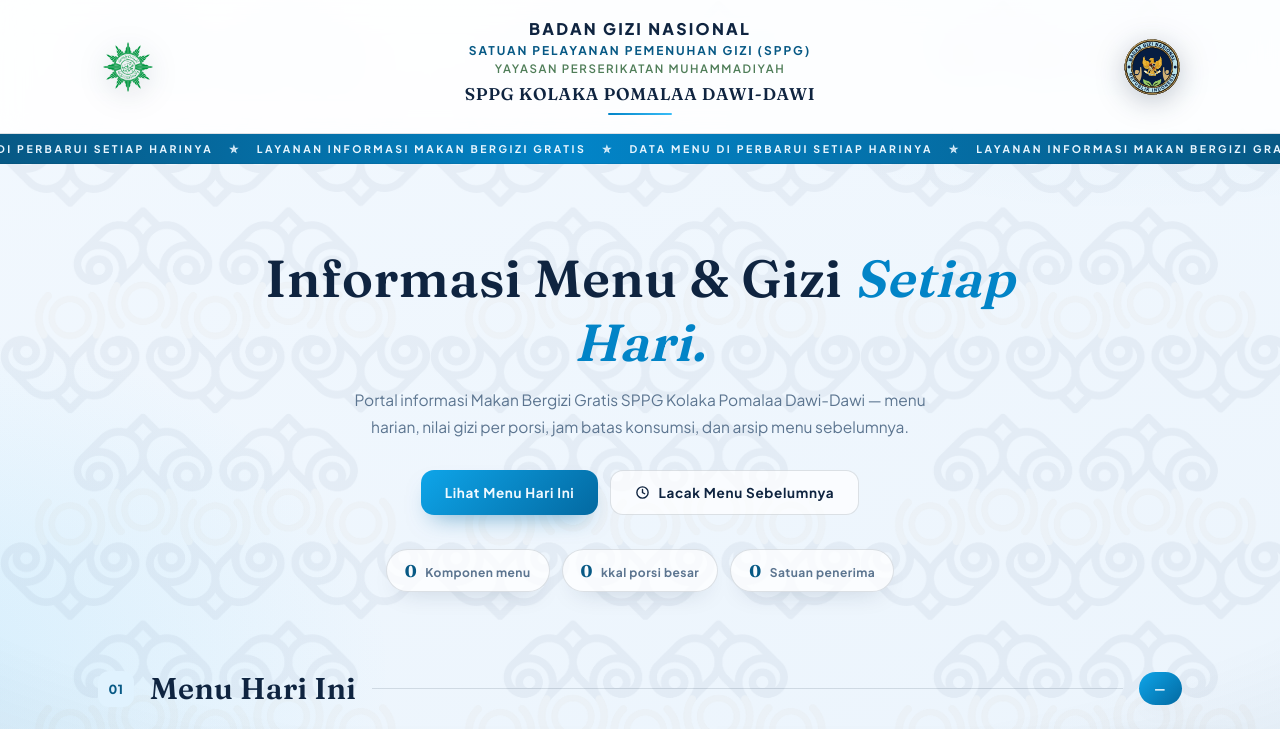
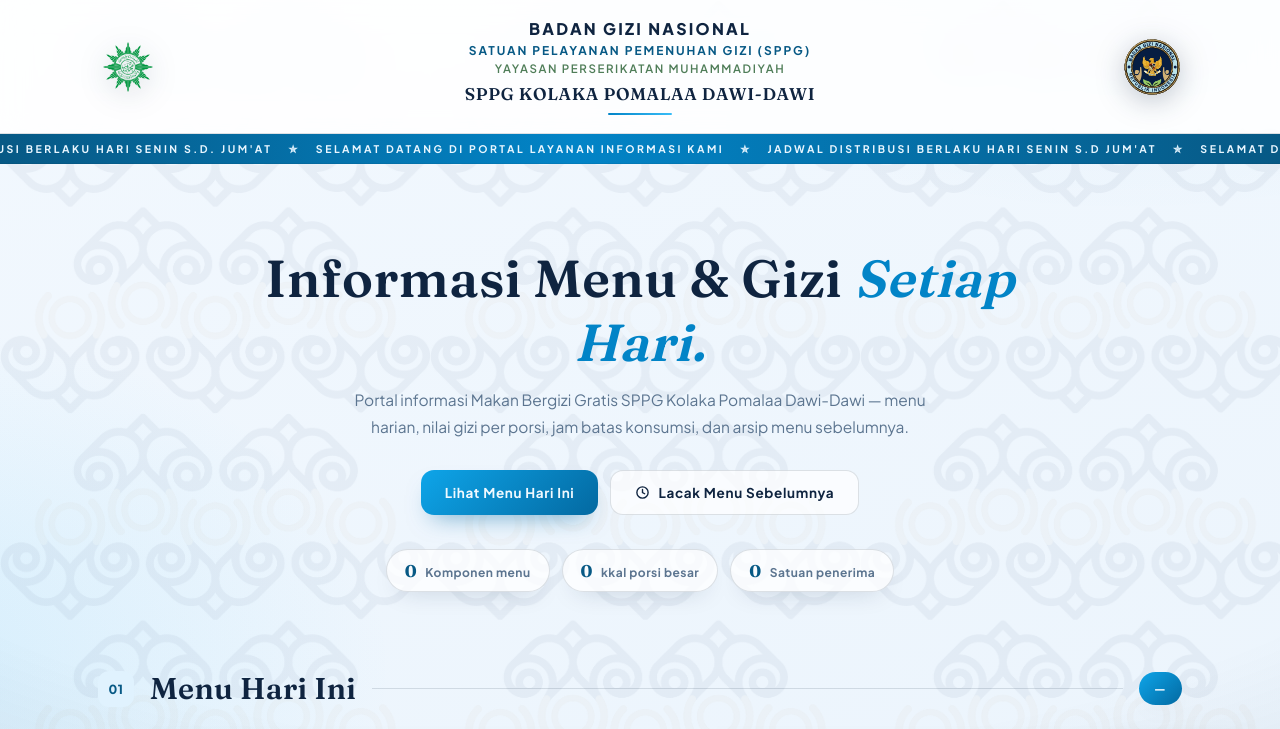
Before and after one commit to hamk4dev/menu-sppg, a website: page index.html in a window 1280 px wide. Shown: the top 729 px of the page. Drawn offline with Linux system fonts and the light colour scheme; no server answers.

Commit message:
Update marquee text in index.html

```diff
--- a/index.html
+++ b/index.html
@@ -36,7 +36,7 @@
 
   <div class="marquee" role="note" aria-label="Pengumuman">
     <div class="mq-track">
-      <span aria-hidden="true"><b>✮</b> DATA MENU DI PERBARUI SETIAP HARINYA <b>✮</b> LAYANAN INFORMASI MAKAN BERGIZI GRATIS <b>✮</b> DATA MENU DI PERBARUI SETIAP HARINYA <b>✮</b> LAYANAN INFORMASI MAKAN BERGIZI GRATIS </span>
+      <span aria-hidden="true"><b>✮</b> JADWAL DISTRIBUSI BERLAKU HARI SENIN S.D. JUM'AT <b>✮</b> SELAMAT DATANG DI PORTAL LAYANAN INFORMASI KAMI <b>✮</b> JADWAL DISTRIBUSI BERLAKU HARI SENIN S.D JUM'AT <b>✮</b> SELAMAT DATANG DI PORTAL LAYANAN INFORMASI KAMI</span>
     </div>
   </div>
 
```
